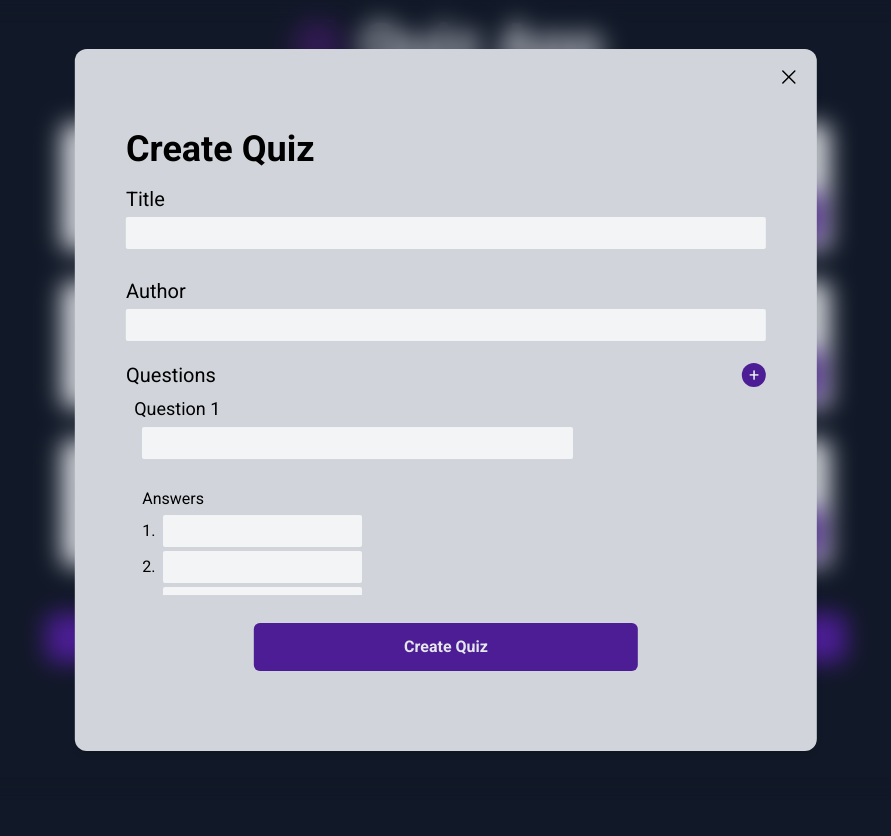
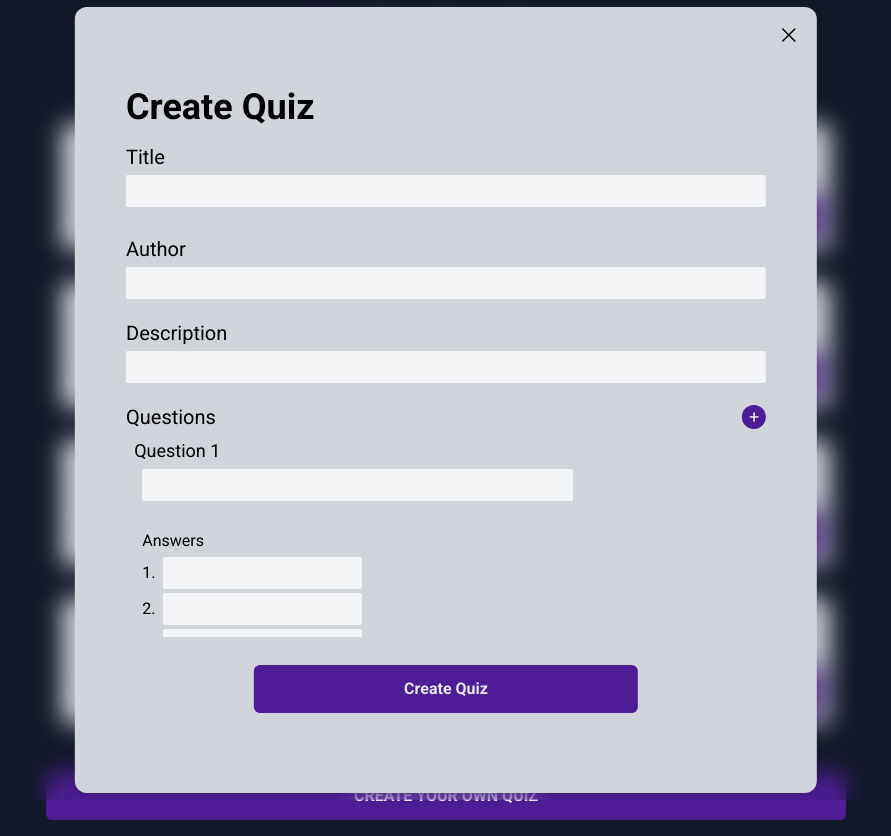
Before and after one commit to tojamrcel/quizapp-react-project, a React (Vite) app: page /quizzes in a window 1280 px wide. Both pictures are taken after a click on the button "CREATE YOUR OWN QUIZ". Shown: the whole page, without its empty margins (194-1085 px from the left). Before the commit the page ends 800 px from the top, so only its background shows below. Built offline with nearby package versions, Linux system fonts and the light colour scheme; data requests are answered from the project's data file.

Commit message:
feat: implement adding quiz description in create quiz form

```diff
--- a/src/data/quizzes.json
+++ b/src/data/quizzes.json
@@ -8,12 +8,22 @@
       "questions": [
         {
           "question": "What is the chemical symbol for gold?",
-                    "answers": ["Au", "Ag", "Fe", "Cu"],
+          "answers": [
+            "Au",
+            "Ag",
+            "Fe",
+            "Cu"
+          ],
           "correctAnswer": 0
         },
         {
           "question": "Which planet is known as the Red Planet?",
-                    "answers": ["Venus", "Jupiter", "Mars", "Saturn"],
+          "answers": [
+            "Venus",
+            "Jupiter",
+            "Mars",
+            "Saturn"
+          ],
           "correctAnswer": 2
         },
         {
@@ -38,17 +48,32 @@
         },
         {
           "question": "What is the hardest natural substance found on Earth?",
-                    "answers": ["Iron", "Quartz", "Diamond", "Marble"],
+          "answers": [
+            "Iron",
+            "Quartz",
+            "Diamond",
+            "Marble"
+          ],
           "correctAnswer": 2
         },
         {
           "question": "What is the smallest unit of matter that retains the properties of an element?",
-                    "answers": ["Proton", "Atom", "Molecule", "Electron"],
+          "answers": [
+            "Proton",
+            "Atom",
+            "Molecule",
+            "Electron"
+          ],
           "correctAnswer": 1
         },
         {
           "question": "Which of the following is NOT a type of renewable energy source?",
-                    "answers": ["Solar", "Nuclear", "Wind", "Hydroelectric"],
+          "answers": [
+            "Solar",
+            "Nuclear",
+            "Wind",
+            "Hydroelectric"
+          ],
           "correctAnswer": 1
         },
         {
@@ -73,7 +98,12 @@
         },
         {
           "question": "Which layer of the Earth is made up of solid iron and nickel?",
-                    "answers": ["Mantle", "Crust", "Outer core", "Inner core"],
+          "answers": [
+            "Mantle",
+            "Crust",
+            "Outer core",
+            "Inner core"
+          ],
           "correctAnswer": 3
         }
       ]
@@ -136,7 +166,12 @@
         },
         {
           "question": "In which year did World War I begin?",
-                    "answers": ["1914", "1918", "1939", "1945"],
+          "answers": [
+            "1914",
+            "1918",
+            "1939",
+            "1945"
+          ],
           "correctAnswer": 0
         },
         {
@@ -288,6 +323,34 @@
           "correctAnswer": 0
         }
       ]
+    },
+    {
+      "id": 1730068168252,
+      "description": "Quiz about Marcel.",
+      "title": "Quiz about me.",
+      "author": "Marcel",
+      "questions": [
+        {
+          "question": "What's Marcel's name?",
+          "answers": [
+            "Marcel",
+            "Złomek",
+            "Elvis",
+            "Cebab"
+          ],
+          "correctAnswer": 0
+        },
+        {
+          "question": "How old is he?",
+          "answers": [
+            "7",
+            "18",
+            "20",
+            "19"
+          ],
+          "correctAnswer": 3
         }
       ]
     }
+  ]
+}
--- a/src/features/quiz/CreateQuizForm.jsx
+++ b/src/features/quiz/CreateQuizForm.jsx
@@ -20,6 +20,7 @@ function CreateQuizForm({ onCloseModal }) {
         const id = Date.now()
         const quiz = {
             id,
+            description: values.description,
             title: values.title,
             author: values.author || "anonymous",
             questions: [],
@@ -96,6 +97,27 @@ function CreateQuizForm({ onCloseModal }) {
                     </label>
                     <Input register={register("author")} />
                 </div>
+                <div className="flex flex-col gap-1">
+                    <label className="text-xl" htmlFor="description">
+                        Description
+                    </label>
+                    <Input
+                        register={register("description", {
+                            required: "Description is required.",
+                            maxLength: {
+                                value: 64,
+                                message: "Description is too long.",
+                            },
+                        })}
+                    />
+                    <div className="-my-1 h-3">
+                        {errors?.description?.message ? (
+                            <span className="text-sm text-red-800">
+                                {errors?.description?.message}
+                            </span>
+                        ) : null}
+                    </div>
+                </div>
                 <div className="flex flex-col gap-1.5">
                     <div className="flex items-center justify-between">
                         <h2 className="text-xl" htmlFor="author">
--- a/src/features/quizzes/QuizItem.jsx
+++ b/src/features/quizzes/QuizItem.jsx
@@ -21,7 +21,7 @@ function QuizItem({ quiz }) {
                     {quiz.title}
                 </h2>
                 <p className="text-xs text-gray-600 md:text-base">
-                    {quiz.description || `${quiz.title} quiz.`}
+                    {quiz.description}
                 </p>
                 <button
                     onClick={() => {
```
Lines whose indentation alone changed are shown as unchanged.
